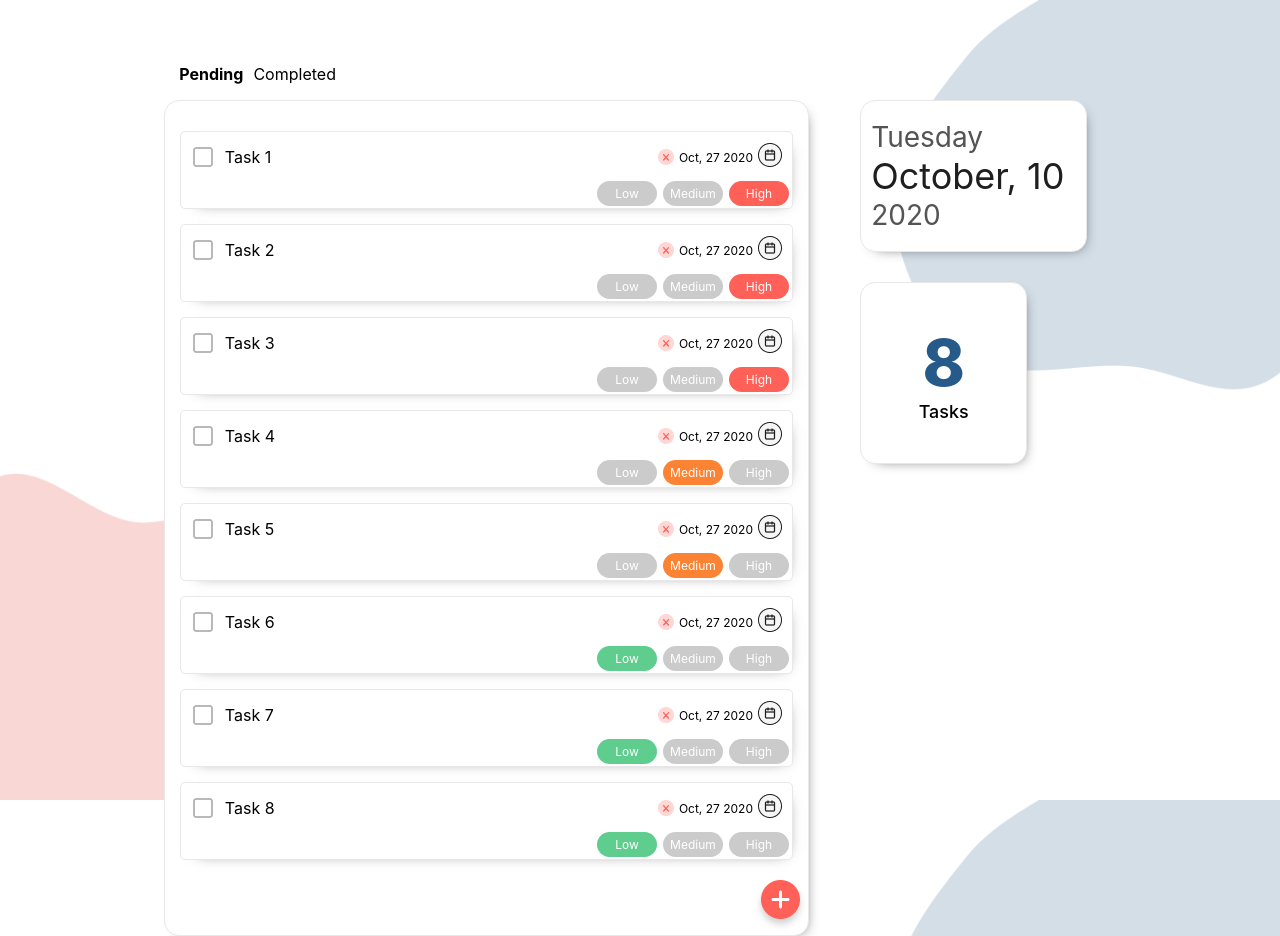
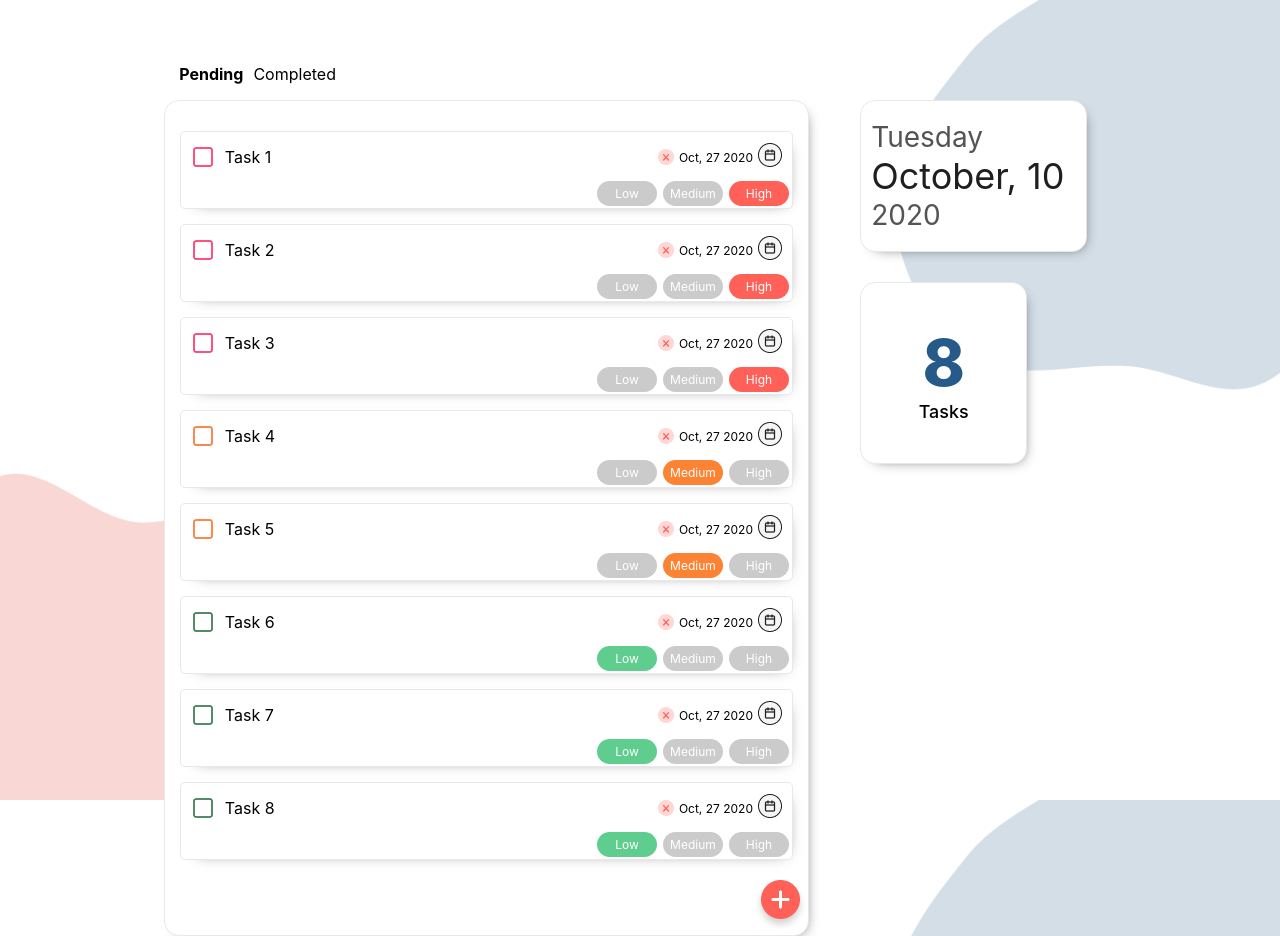
Before and after one commit to zachariahc/CS-Todo, a React (Create React App) app: page / in a window 1280 px wide. Built offline with nearby package versions, Linux system fonts and the light colour scheme.

Commit message:
Use css filter on png because. No icons?

```diff
--- a/src/Components/AddTodoDialog.js
+++ b/src/Components/AddTodoDialog.js
@@ -3,31 +3,21 @@ import DatePicker from "react-datepicker";
 import "react-datepicker/dist/react-datepicker.css";
 import add from '../Assets/add.png'
 
-import "../Styles/Modal.css"
+import "../Styles/Dialog.css"
 
 export default function AddTodoDialog({ addFormValue, addTodo }) {
-    var modal = document.getElementById("myModal");
+    // This whole thing should be refactored to be a form component
+
+    // Start of local state
     const [show, setShow] = useState(false)
     const [startDate, setStartDate] = useState(new Date());
-
     const [name, setName] = useState('')
     const [priority, setPriority] = useState('')
     const [formDate, setFormDate] = useState('')
-
-
-    const disableSubmit = () => {
-      return name && priority && formDate
-    }
-
+    // Start of all logical funcitons
     const showDialog = (show) => {
         show ? setShow(true) : setShow(false)
     }
-    // TODO: figure this out later
-    window.onclick = function(event) {
-        if (event.target === modal) {
-          setShow(false)
-        }
-      }
      const addTodoAndSubmit = (e) => {
         e.preventDefault()
         addTodo()
@@ -39,7 +29,6 @@ export default function AddTodoDialog({ addFormValue, addTodo }) {
      }
 
      const validateForm = (value, name) => {
-         console.log(value, name)
          switch(name){
              case 'priority':
              addFormValue(value, 'priority')
@@ -90,7 +79,6 @@ export default function AddTodoDialog({ addFormValue, addTodo }) {
                         <br/>
                         <label>Date:</label><br/>
                         <DatePicker
-
                          onChange={date => validateForm(date, 'date')} selected={startDate}  />
                          <br/>
                          <br/>
@@ -101,7 +89,8 @@ export default function AddTodoDialog({ addFormValue, addTodo }) {
                     </form>
                 </div>
             </div>
-}
+        // Curly brace below is part of the "show" logic for the dialog
+        }
         </div>
     )
 }
--- a/src/Components/Todo.js
+++ b/src/Components/Todo.js
@@ -22,14 +22,24 @@ export default function Todo({
         }
         return colorOfChip
     }
+    const squareColor = (priorityColor, done) => {
+        // Could be refactored to a switch
+        let square
+        if(priorityColor === 1 && !done) square = `check-${priorityColor}`
+        if(priorityColor === 2 && !done) square = `check-${priorityColor}`
+        if(priorityColor === 3 && !done) square = `check-${priorityColor}`
+        return square
+    }
+
 
     return (
         <div className="todo-container">
             <div className="todo-group">
                 <div className="todo-text-icon">
-                 <img className="pointer"
+                 <img className="pointer filter"
+                    className={squareColor(todo.priority, todo.done)}
                     alt={todo.name} onClick={() => changeToDo(index)}
-                    src={todo.done ? checked : unchecked}/>
+                    src={todo.done ? checked : unchecked }/>
                   <span className="todo-name">{todo.name}</span>
                 </div>
                 <div className="todo-text-icon">
--- a/src/Styles/Modal.css
+++ b/src/Styles/Dialog.css
@@ -34,10 +34,12 @@
   }
   form {
     text-align: center;
+    padding: 20px;
   }
   form > label, input, select {
-      margin: 5px;
+      margin: 10px;
   }
+
   input {
       border-radius: 3px;
       border: 1px solid rgb(165, 165, 165);
@@ -49,7 +51,10 @@
   }
  .form-submit {
     font-size: 16px;
+    background-color: rgb(99, 155, 219);
+    color: white;
     border-radius: 5px;
+    width: 100px;
     padding: 5px;
  }
 
--- a/src/Styles/Todo.css
+++ b/src/Styles/Todo.css
@@ -102,3 +102,12 @@
     border-radius: 10px;
     color: rgb(250, 84, 84);
   }
+  .check-1 {
+    filter: invert(70%) sepia(38%) saturate(6635%) hue-rotate(322deg) brightness(98%) contrast(105%);
+  }
+  .check-2 {
+    filter: invert(53%) sepia(95%) saturate(1200%) hue-rotate(339deg) brightness(106%) contrast(97%);
+  }
+  .check-3 {
+    filter: invert(74%) sepia(42%) saturate(481%) hue-rotate(91deg) brightness(90%) contrast(85%);
+  }
```
